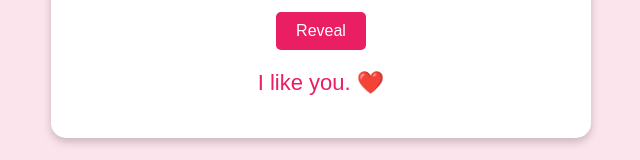
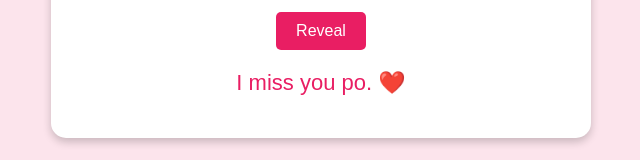
Before and after one commit to CjNotPro/foruu, a plain HTML site: page index.html in a window 1280 px wide. Both pictures are taken after a click on the button "Reveal". Shown: the part 435-595 px from the top of the page, without its empty margins (319-959 px from the left). Drawn offline with Linux system fonts and the light colour scheme.

Commit message:
Change hidden message from 'I like you' to 'I miss you po'
Updated the hidden message in the HTML file.

```diff
--- a/index.html
+++ b/index.html
@@ -49,7 +49,7 @@
         <p>Alam mo ba? I've been meaning to tell you something for a while now. It's been on my mind, and I just can't keep it to myself any longer.</p>
         <p>Click the button below to see what it is.</p>
         <button onclick="revealMessage()">Reveal</button>
-        <p id="message" style="display:none; font-size: 22px; color: #e91e63; margin-top: 20px;">I like you. ❤️</p>
+        <p id="message" style="display:none; font-size: 22px; color: #e91e63; margin-top: 20px;">I miss you po. ❤️</p>
     </div>
 
     <script>
```
